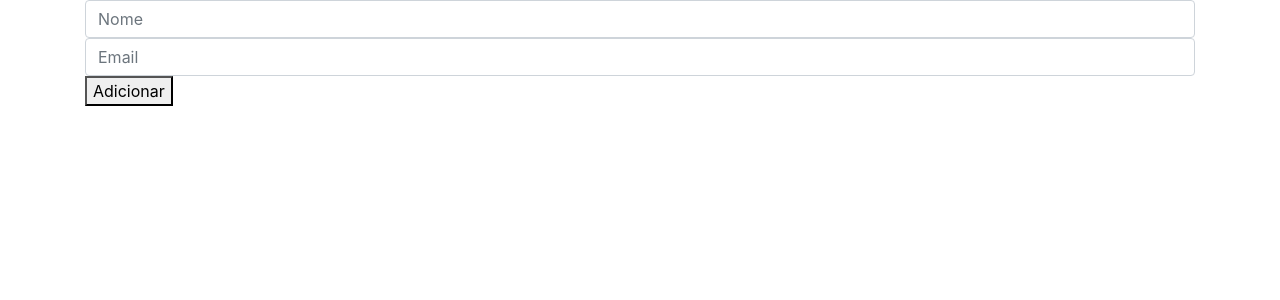
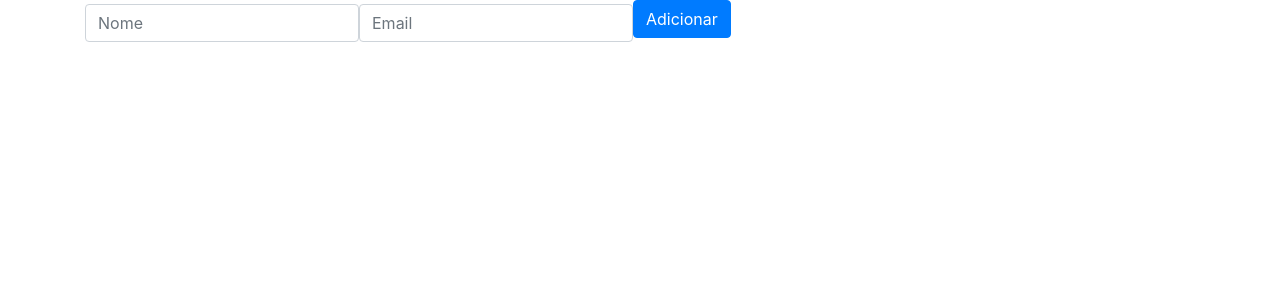
Before and after one commit to celfons/celfons.github.io, a Jekyll site: the page index.html, which Jekyll copies as it is, in a window 1280 px wide. Shown: the top 300 px of the page. Built offline with Jekyll 4.4.1, drawn with Linux system fonts in a browser that asks for light colours; nearby versions of some CDN libraries; comment, search, counter and statistics services are not loaded.

Commit message:
alterado form

```diff
--- a/index.html
+++ b/index.html
@@ -21,10 +21,12 @@
 
     <main role="main" class="container">
 
-        <form id="contactForm">
-            <input type="text" id="name" placeholder="Nome" class="form-control" required>
-            <input type="email" id="email" placeholder="Email" class="form-control" required>
-            <button type="submit">Adicionar</button>
+        <form class="form-inline">
+            <div class="form-group mb-2">
+                <input type="text" id="name" placeholder="Nome" class="form-control" required>
+                <input type="email" id="email" placeholder="Email" class="form-control" required>
+                <button type="submit" class="btn btn-primary mb-2">Adicionar</button>
+            </div>
         </form>
 
         <ul id="contactList"></ul>
```
